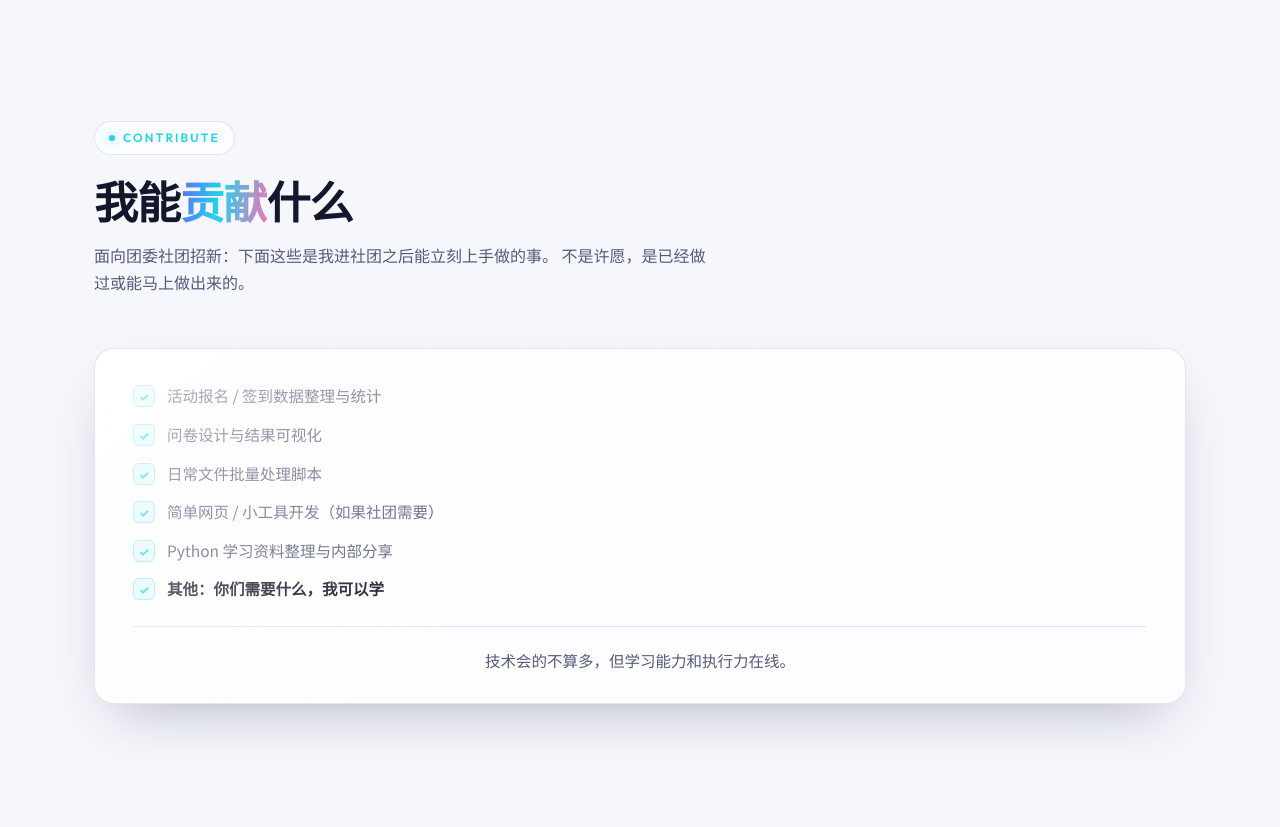
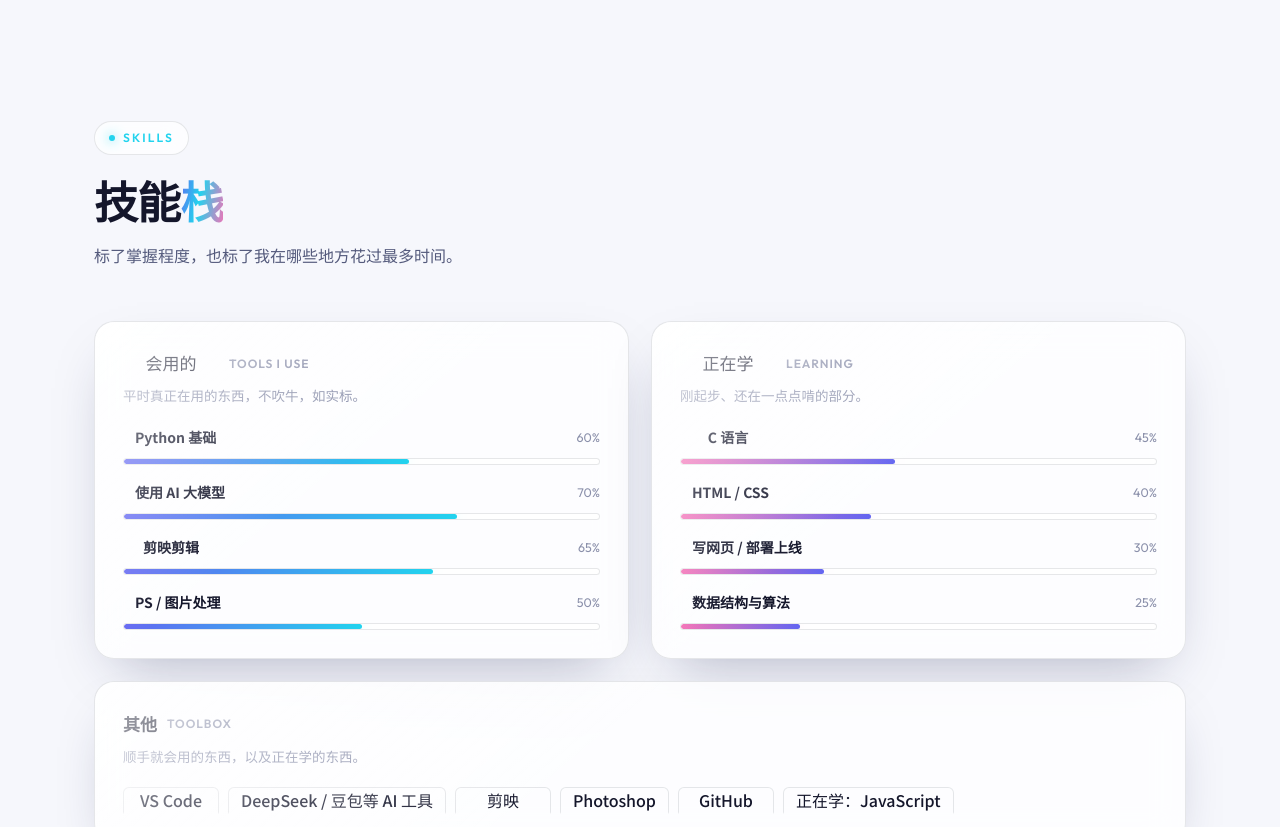
Before and after one commit to youyang295/self_introduction, a plain HTML site: page index.html in a window 1280 px wide. Shown: the part 1580-2407 px from the top of the page. Drawn offline with Linux system fonts and the light colour scheme.

Commit message:
Add files via upload

```diff
--- a/index.html
+++ b/index.html
@@ -356,33 +356,6 @@ html[data-theme="light"] .moon { display: block; }
 /* 引言卡相关的样式已随卡片一起删除，不再保留死代码。
    如果以后想加回一张引言卡，样式需要重新写。 */
 
-/* ========== 我能贡献什么 ========== */
-.contribute-card { padding: 34px 38px 30px; }
-.contribute-list { list-style: none; display: grid; gap: 13px; margin-bottom: 24px; }
-.contribute-list li {
-  display: flex; align-items: flex-start; gap: 12px;
-  font-size: 15.5px; color: var(--text-dim); line-height: 1.65;
-}
-/* 勾选框：用 CSS 画的空心方块 + 对勾，不用图片也不依赖图标库 */
-.contribute-list li::before {
-  content: "✓";
-  flex: none; margin-top: 2px;
-  width: 20px; height: 20px; border-radius: 6px;
-  display: grid; place-items: center;
-  font-size: 12px; font-weight: 800; color: var(--brand-2);
-  background: rgba(34, 211, 238, .12);
-  border: 1px solid rgba(34, 211, 238, .40);
-}
-.contribute-list li b { color: var(--text); font-weight: 700; }
-.contribute-foot {
-  padding-top: 20px; border-top: 1px solid var(--border);
-  font-size: 15.5px; color: var(--text-dim); text-align: center;
-}
-@media (max-width: 600px) {
-  .contribute-card { padding: 26px 20px 22px; }
-  .contribute-list li { font-size: 15px; }
-}
-
 /* ========== 技能 ========== */
 .skill-layout { display: grid; grid-template-columns: 1fr 1fr; gap: 22px; }
 .skill-card { padding: 28px; }
@@ -625,7 +598,6 @@ footer .heart { color: var(--brand-3); }
 
     <nav class="nav-links" id="navLinks">
       <a href="#about">关于我</a>
-      <a href="#contribute">我能贡献</a>
       <a href="#skills">技能</a>
       <a href="#work">作品</a>
       <a href="#journey">经历</a>
@@ -747,33 +719,6 @@ footer .heart { color: var(--brand-3); }
   </div>
 </section>
 
-<!-- ================= 我能贡献什么 ================= -->
-<section id="contribute">
-  <div class="wrap">
-    <div class="sec-head reveal">
-      <span class="eyebrow">Contribute</span>
-      <h2 class="title">我能<span class="grad">贡献</span>什么</h2>
-      <p class="lede">
-        面向团委社团招新：下面这些是我进社团之后能立刻上手做的事。
-        不是许愿，是已经做过或能马上做出来的。
-      </p>
-    </div>
-
-    <div class="glass contribute-card reveal">
-      <ul class="contribute-list">
-        <li>活动报名 / 签到数据整理与统计</li>
-        <li>问卷设计与结果可视化</li>
-        <li>日常文件批量处理脚本</li>
-        <li>简单网页 / 小工具开发（如果社团需要）</li>
-        <li>Python 学习资料整理与内部分享</li>
-        <li><b>其他：你们需要什么，我可以学</b></li>
-      </ul>
-      <p class="contribute-foot">
-        技术会的不算多，但学习能力和执行力在线。
-      </p>
-    </div>
-  </div>
-</section>
 <!-- ================= 技能 ================= -->
 <section id="skills">
   <div class="wrap">
```
Also changed, not shown: serve.mjs (added, +46 -0 lines), 问题/屏幕截图 2026-09-23 192214.png (added).
